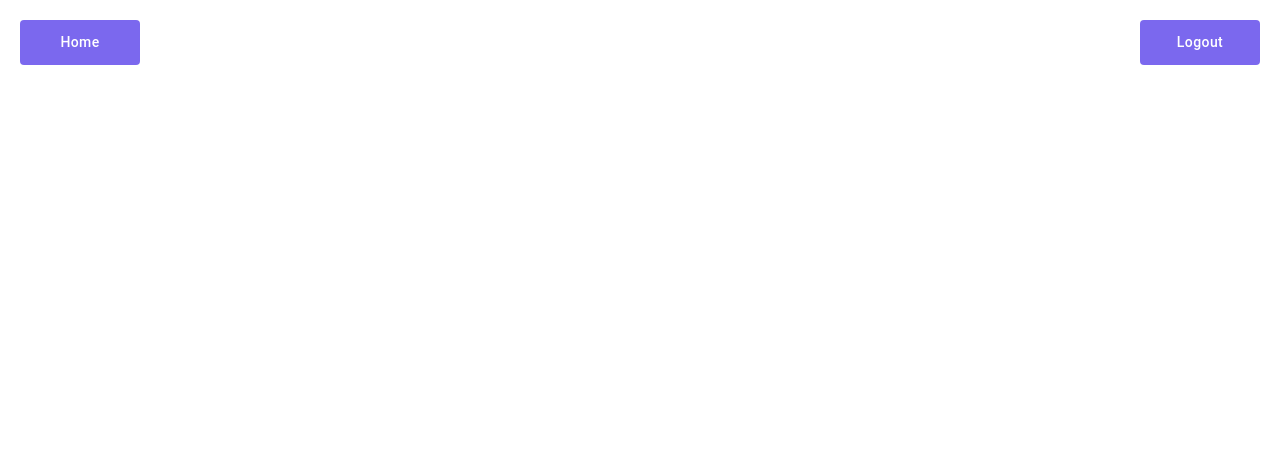
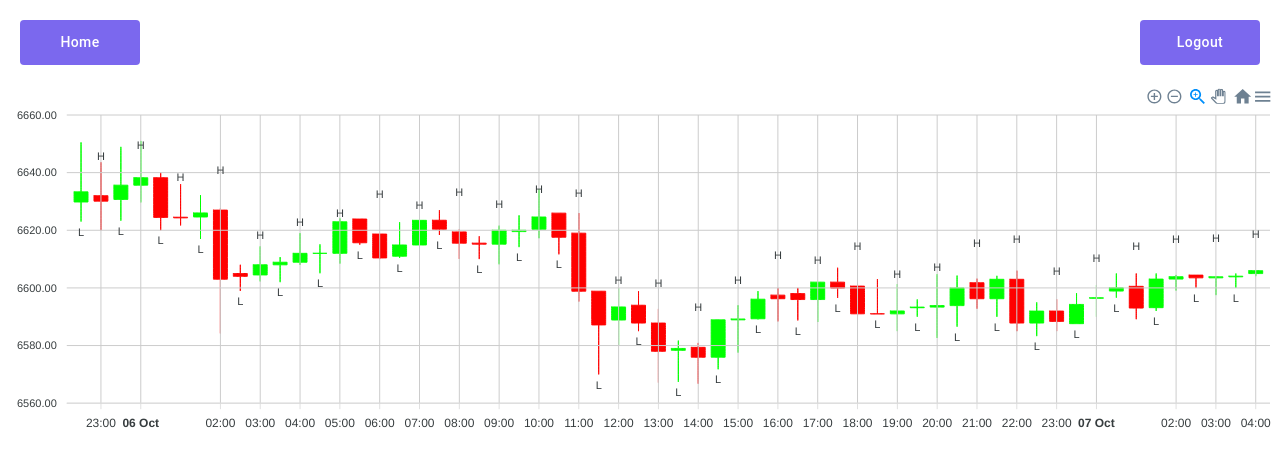
Before and after one commit to rahulpadhi99/stock_analyzer_frontend, a React (Create React App) app: page /display-charts in a window 1280 px wide. Before the commit this address had no page. Shown: the top 466 px of the page. Built offline with nearby package versions, Linux system fonts and the light colour scheme.

Commit message:
react apex chart intialised

```diff
--- a/package.json
+++ b/package.json
@@ -10,8 +10,10 @@
     "@testing-library/jest-dom": "^5.17.0",
     "@testing-library/react": "^13.4.0",
     "@testing-library/user-event": "^13.5.0",
+    "apexcharts": "^3.43.0",
     "axios": "^1.5.1",
     "react": "^18.2.0",
+    "react-apexcharts": "^1.4.1",
     "react-dom": "^18.2.0",
     "react-router-dom": "^6.16.0",
     "react-scripts": "5.0.1",
--- a/src/App.js
+++ b/src/App.js
@@ -8,6 +8,8 @@
 import MyProfile from "./components/MyProfile";
 import Search from "./components/Search";
 import Journal from "./components/Journal";
+import DisplayCharts from "./components/DisplayCharts";
+
 function App() {
   return (
     <BrowserRouter>
@@ -18,6 +20,7 @@
           <Route path="/home" element={<Home />} />
           <Route path="/my-profile" element={<MyProfile />} />
           <Route path="/watchlist" element={<Watchlist />} />
+          <Route path="/display-charts" element={<DisplayCharts />} />
           <Route path="/search" element={<Search />} />
           <Route path="/journal" element={<Journal />} />
         </Routes>
--- /dev/null
+++ b/src/components/DisplayCharts/index.js
@@ -0,0 +1,323 @@
+import { Box } from "@mui/material";
+import React from "react";
+import ReactApexChart from "react-apexcharts";
+
+const CandlestickChart = () => {
+  // Sample data for the candlestick chart
+  const series = [
+    {
+      data: [
+        {
+          x: new Date(1538778600000),
+          y: [6629.81, 6650.5, 6623.04, 6633.33],
+        },
+        {
+          x: new Date(1538780400000),
+          y: [6632.01, 6643.59, 6620, 6630.11],
+        },
+        {
+          x: new Date(1538782200000),
+          y: [6630.71, 6648.95, 6623.34, 6635.65],
+        },
+        {
+          x: new Date(1538784000000),
+          y: [6635.65, 6651, 6629.67, 6638.24],
+        },
+        {
+          x: new Date(1538785800000),
+          y: [6638.24, 6640, 6620, 6624.47],
+        },
+        {
+          x: new Date(1538787600000),
+          y: [6624.53, 6636.03, 6621.68, 6624.31],
+        },
+        {
+          x: new Date(1538789400000),
+          y: [6624.61, 6632.2, 6617, 6626.02],
+        },
+        {
+          x: new Date(1538791200000),
+          y: [6627, 6627.62, 6584.22, 6603.02],
+        },
+        {
+          x: new Date(1538793000000),
+          y: [6605, 6608.03, 6598.95, 6604.01],
+        },
+        {
+          x: new Date(1538794800000),
+          y: [6604.5, 6614.4, 6602.26, 6608.02],
+        },
+        {
+          x: new Date(1538796600000),
+          y: [6608.02, 6610.68, 6601.99, 6608.91],
+        },
+        {
+          x: new Date(1538798400000),
+          y: [6608.91, 6618.99, 6608.01, 6612],
+        },
+        {
+          x: new Date(1538800200000),
+          y: [6612, 6615.13, 6605.09, 6612],
+        },
+        {
+          x: new Date(1538802000000),
+          y: [6612, 6624.12, 6608.43, 6622.95],
+        },
+        {
+          x: new Date(1538803800000),
+          y: [6623.91, 6623.91, 6615, 6615.67],
+        },
+        {
+          x: new Date(1538805600000),
+          y: [6618.69, 6618.74, 6610, 6610.4],
+        },
+        {
+          x: new Date(1538807400000),
+          y: [6611, 6622.78, 6610.4, 6614.9],
+        },
+        {
+          x: new Date(1538809200000),
+          y: [6614.9, 6626.2, 6613.33, 6623.45],
+        },
+        {
+          x: new Date(1538811000000),
+          y: [6623.48, 6627, 6618.38, 6620.35],
+        },
+        {
+          x: new Date(1538812800000),
+          y: [6619.43, 6620.35, 6610.05, 6615.53],
+        },
+        {
+          x: new Date(1538814600000),
+          y: [6615.53, 6617.93, 6610, 6615.19],
+        },
+        {
+          x: new Date(1538816400000),
+          y: [6615.19, 6621.6, 6608.2, 6620],
+        },
+        {
+          x: new Date(1538818200000),
+          y: [6619.54, 6625.17, 6614.15, 6620],
+        },
+        {
+          x: new Date(1538820000000),
+          y: [6620.33, 6634.15, 6617.24, 6624.61],
+        },
+        {
+          x: new Date(1538821800000),
+          y: [6625.95, 6626, 6611.66, 6617.58],
+        },
+        {
+          x: new Date(1538823600000),
+          y: [6619, 6625.97, 6595.27, 6598.86],
+        },
+        {
+          x: new Date(1538825400000),
+          y: [6598.86, 6598.88, 6570, 6587.16],
+        },
+        {
+          x: new Date(1538827200000),
+          y: [6588.86, 6600, 6580, 6593.4],
+        },
+        {
+          x: new Date(1538829000000),
+          y: [6593.99, 6598.89, 6585, 6587.81],
+        },
+        {
+          x: new Date(1538830800000),
+          y: [6587.81, 6592.73, 6567.14, 6578],
+        },
+        {
+          x: new Date(1538832600000),
+          y: [6578.35, 6581.72, 6567.39, 6579],
+        },
+        {
+          x: new Date(1538834400000),
+          y: [6579.38, 6580.92, 6566.77, 6575.96],
+        },
+        {
+          x: new Date(1538836200000),
+          y: [6575.96, 6589, 6571.77, 6588.92],
+        },
+        {
+          x: new Date(1538838000000),
+          y: [6588.92, 6594, 6577.55, 6589.22],
+        },
+        {
+          x: new Date(1538839800000),
+          y: [6589.3, 6598.89, 6589.1, 6596.08],
+        },
+        {
+          x: new Date(1538841600000),
+          y: [6597.5, 6600, 6588.39, 6596.25],
+        },
+        {
+          x: new Date(1538843400000),
+          y: [6598.03, 6600, 6588.73, 6595.97],
+        },
+        {
+          x: new Date(1538845200000),
+          y: [6595.97, 6602.01, 6588.17, 6602],
+        },
+        {
+          x: new Date(1538847000000),
+          y: [6602, 6607, 6596.51, 6599.95],
+        },
+        {
+          x: new Date(1538848800000),
+          y: [6600.63, 6601.21, 6590.39, 6591.02],
+        },
+        {
+          x: new Date(1538850600000),
+          y: [6591.02, 6603.08, 6591, 6591],
+        },
+        {
+          x: new Date(1538852400000),
+          y: [6591, 6601.32, 6585, 6592],
+        },
+        {
+          x: new Date(1538854200000),
+          y: [6593.13, 6596.01, 6590, 6593.34],
+        },
+        {
+          x: new Date(1538856000000),
+          y: [6593.34, 6604.76, 6582.63, 6593.86],
+        },
+        {
+          x: new Date(1538857800000),
+          y: [6593.86, 6604.28, 6586.57, 6600.01],
+        },
+        {
+          x: new Date(1538859600000),
+          y: [6601.81, 6603.21, 6592.78, 6596.25],
+        },
+        {
+          x: new Date(1538861400000),
+          y: [6596.25, 6604.2, 6590, 6602.99],
+        },
+        {
+          x: new Date(1538863200000),
+          y: [6602.99, 6606, 6584.99, 6587.81],
+        },
+        {
+          x: new Date(1538865000000),
+          y: [6587.81, 6595, 6583.27, 6591.96],
+        },
+        {
+          x: new Date(1538866800000),
+          y: [6591.97, 6596.07, 6585, 6588.39],
+        },
+        {
+          x: new Date(1538868600000),
+          y: [6587.6, 6598.21, 6587.6, 6594.27],
+        },
+        {
+          x: new Date(1538870400000),
+          y: [6596.44, 6601, 6590, 6596.55],
+        },
+        {
+          x: new Date(1538872200000),
+          y: [6598.91, 6605, 6596.61, 6600.02],
+        },
+        {
+          x: new Date(1538874000000),
+          y: [6600.55, 6605, 6589.14, 6593.01],
+        },
+        {
+          x: new Date(1538875800000),
+          y: [6593.15, 6605, 6592, 6603.06],
+        },
+        {
+          x: new Date(1538877600000),
+          y: [6603.07, 6604.5, 6599.09, 6603.89],
+        },
+        {
+          x: new Date(1538879400000),
+          y: [6604.44, 6604.44, 6600, 6603.5],
+        },
+        {
+          x: new Date(1538881200000),
+          y: [6603.5, 6603.99, 6597.5, 6603.86],
+        },
+        {
+          x: new Date(1538883000000),
+          y: [6603.85, 6605, 6600, 6604.07],
+        },
+        {
+          x: new Date(1538884800000),
+          y: [6604.98, 6606, 6604.07, 6606],
+        },
+      ],
+    },
+  ];
+
+  // Create annotations for "H" and "L" labels
+  const annotations = series[0].data.map((dataPoint, index) => ({
+    x: dataPoint.x.getTime(),
+    y: index % 2 === 0 ? dataPoint.y[2] : dataPoint.y[0],
+    label: {
+      borderColor: "none",
+      style: {
+        background: "transparent",
+      },
+      text: index % 2 === 0 ? "L" : "H",
+      offsetY: index % 2 === 0 ? 25 : -25,
+    },
+  }));
+
+  const options = {
+    chart: {
+      type: "candlestick",
+      height: 350,
+    },
+    xaxis: {
+      type: "datetime",
+    },
+    annotations: {
+      points: annotations, // Add the annotations here
+    },
+    plotOptions: {
+      candlestick: {
+        colors: {
+          upward: "#00ff00",
+          downward: "#ff0000",
+        },
+      },
+    },
+    grid: {
+      position: "front",
+      yaxis: {
+        lines: {
+          show: true,
+        },
+      },
+      xaxis: {
+        lines: {
+          show: true,
+        },
+      },
+
+      borderColor: "#cccccc",
+    },
+  };
+
+  return (
+    <div>
+      <ReactApexChart
+        options={options}
+        series={series}
+        type="candlestick"
+        height={350}
+      />
+    </div>
+  );
+};
+
+const DisplayCharts = () => {
+  return (
+    <Box>
+      <CandlestickChart />
+    </Box>
+  );
+};
+export default DisplayCharts;
--- a/src/components/Watchlist/index.js
+++ b/src/components/Watchlist/index.js
@@ -1,4 +1,6 @@
 import { useEffect, useState } from "react";
+import { useNavigate } from "react-router-dom";
+
 import "./watchlist.css";
 import {
   Autocomplete,
@@ -17,6 +19,7 @@
 const userId = localStorage.getItem("loggedUserID");
 
 const Watchlist = () => {
+  const navigate = useNavigate();
   const [addedWatchlist, setAddedWatchlist] = useState("");
   const [allWatchlist, setAllWatchlist] = useState([]);
   const [selectedWatchlist, setSelectedWatchlist] = useState({
@@ -47,7 +50,6 @@
   };
 
   const handleSymbolSelectHandler = (event, value) => {
-    console.log("value", value);
     setSelectedSymbol(value);
   };
   const inputChangeHandler = (e) => {
@@ -144,7 +146,7 @@
     console.log("removed Symbol");
   };
   const displayChartsHandler = () => {
-    console.log("chart displayed");
+    navigate("/display-charts");
   };
 
   const updateNotesHandler = async (symbolId) => {
--- a/src/global.css
+++ b/src/global.css
@@ -11,3 +11,6 @@
 .MuiAutocomplete-inputRoot {
   padding: 2px 39px 7px 9px !important;
 }
+.apexcharts-point-annotation-marker   {
+  display: none;
+}
```
Also changed, not shown: 1 other file (tests, documents, lock files or other folders).
